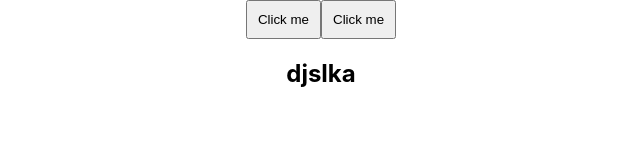
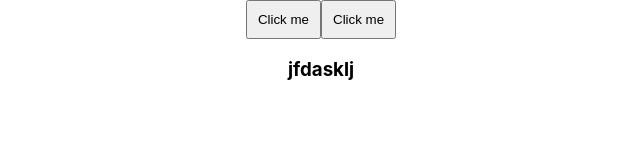
Before and after one commit to iamrabie/pull-request, a React (Create React App) app in the folder dummy/: page / in a window 1280 px wide. Shown: the top 160 px of the page, without its empty margins (319-959 px from the left). Built offline with nearby package versions, Linux system fonts and the light colour scheme.

Commit message:
sajf;lkas

```diff
--- a/dummy/src/App.js
+++ b/dummy/src/App.js
@@ -7,7 +7,7 @@ function App() {
     <div className="App">
       <Button />
       <Button />
-      <h2>djslka</h2>
+      <h3>jfdasklj</h3>
     </div>
   );
 }
```
